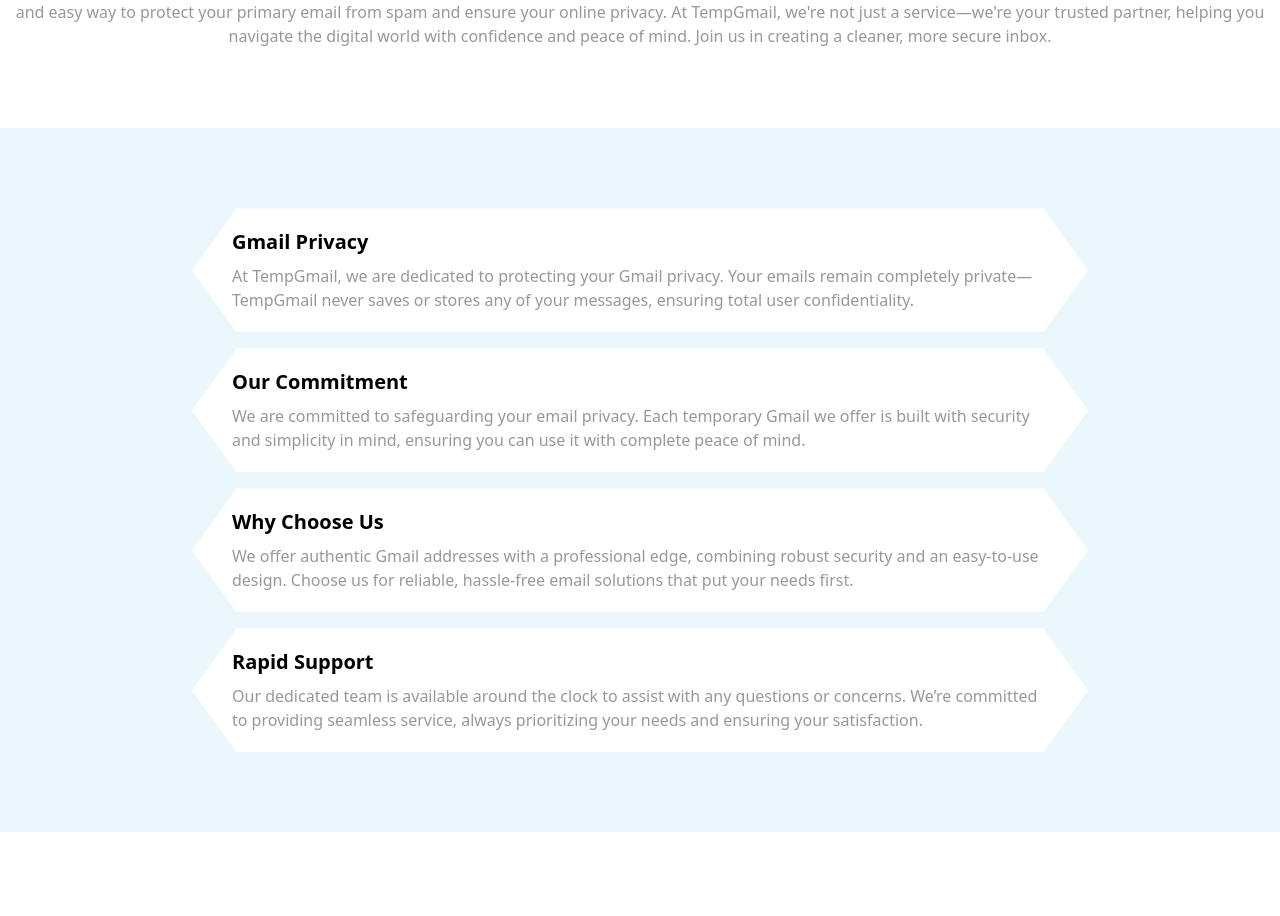
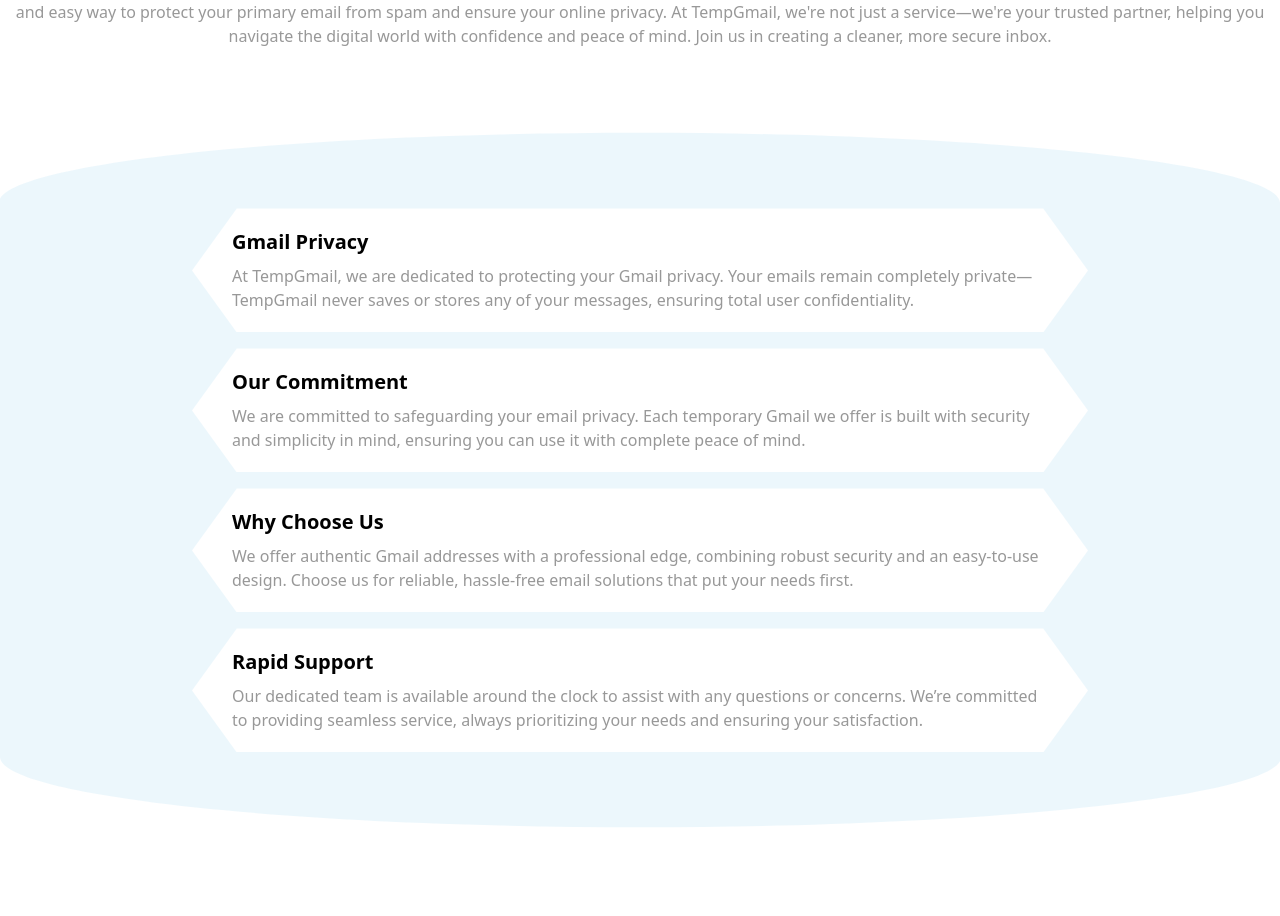
Before and after one commit to bhavin3206/temp-gmail, a React (Vite) app in the folder frontend/: page /about-us in a window 1280 px wide. Shown: the part 469-1385 px from the top of the page. Built offline with nearby package versions, Linux system fonts and the light colour scheme.

Commit message:
design update

```diff
--- a/frontend/src/components/About/about-us.jsx
+++ b/frontend/src/components/About/about-us.jsx
@@ -1,3 +1,4 @@
+import SectionTopSVG from "@public/svg/SectionTopSVG";
 import SectionBottomSVG from "@public/svg/SectionBottomSVG";
 
 const InfoData = [
@@ -95,7 +96,11 @@
         </div>
       </section>
 
-      <section className="py-10 md:py-20 bg-primary">
+      <section className="py-10 md:py-20 bg-primary relative">
+        <div class="absolute top-0 left-0 w-full overflow-hidden leading-0 rotate-180 hidden lg:block">
+          <SectionTopSVG className="relative block w-[calc(100%+1.3px)] h-20" />
+        </div>
+
         <div className="container">
           <div className="space-y-4">
             {InfoData.map((info, index) => (
@@ -108,6 +113,10 @@
               </div>
             ))}
           </div>
+        </div>
+
+        <div class="absolute bottom-0 left-0 w-full overflow-hidden leading-0 hidden lg:block">
+          <SectionBottomSVG className="relative block w-[calc(100%+1.3px)] h-20" />
         </div>
       </section>
 
--- a/frontend/src/components/Home/home.jsx
+++ b/frontend/src/components/Home/home.jsx
@@ -27,7 +27,7 @@
 
       <div className="bg-primary py-10 md:py-20 rounded-edge relative" id="whatistempmail">
         <div class="absolute top-0 left-0 w-full overflow-hidden leading-0 rotate-180 hidden lg:block">
-          <SectionTopSVG className="relative block w-[calc(100%+1.3px)] h-[100px]" />
+          <SectionTopSVG className="relative block w-[calc(100%+1.3px)] h-20" />
         </div>
 
         <div className="container">
@@ -110,7 +110,7 @@
         </div>
 
         <div class="absolute bottom-0 left-0 w-full overflow-hidden leading-0 hidden lg:block">
-          <SectionBottomSVG className="relative block w-[calc(100%+1.3px)] h-[100px]" />
+          <SectionBottomSVG className="relative block w-[calc(100%+1.3px)] h-20" />
         </div>
       </div>
 
```
